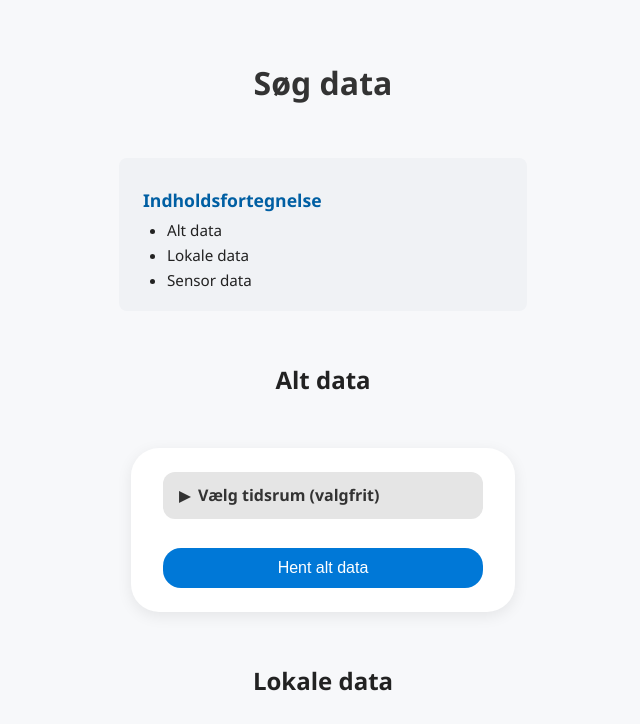
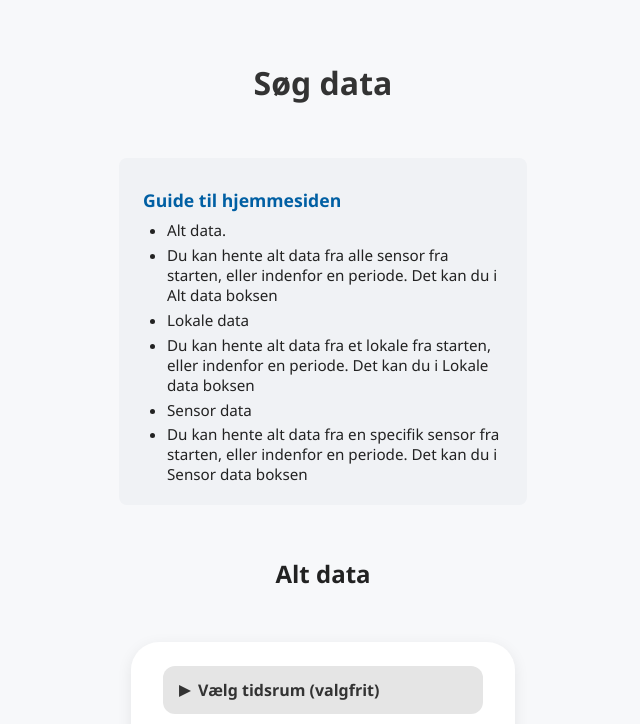
Before and after one commit to Abdullah123456789101/Larm, a Flask app: page / in a window 1280 px wide. Shown: the top 724 px of the page, without its empty margins (317-957 px from the left). Run offline with Flask 3, Linux system fonts and the light colour scheme; data comes from the database, SQL or seed files in the repository.

Commit message:
upgraded again whoa

```diff
--- a/Templates/index.html
+++ b/Templates/index.html
@@ -157,11 +157,14 @@
 
 <!-- Enkel indholdsfortegnelse -->
 <div class="toc">
-    <h2>Indholdsfortegnelse</h2>
+    <h2>Guide til hjemmesiden</h2>
     <ul>
-        <li>Alt data</li>
+        <li>Alt data.</li>
+            <li>Du kan hente alt data fra alle sensor fra starten, eller indenfor en periode. Det kan du i Alt data boksen</li>
         <li>Lokale data</li>
+            <li>Du kan hente alt data fra et lokale fra starten, eller indenfor en periode. Det kan du i Lokale data boksen</li>
         <li>Sensor data</li>
+            <li>Du kan hente alt data fra en specifik sensor fra starten, eller indenfor en periode. Det kan du i Sensor data boksen</li>
     </ul>
 </div>
 
```
